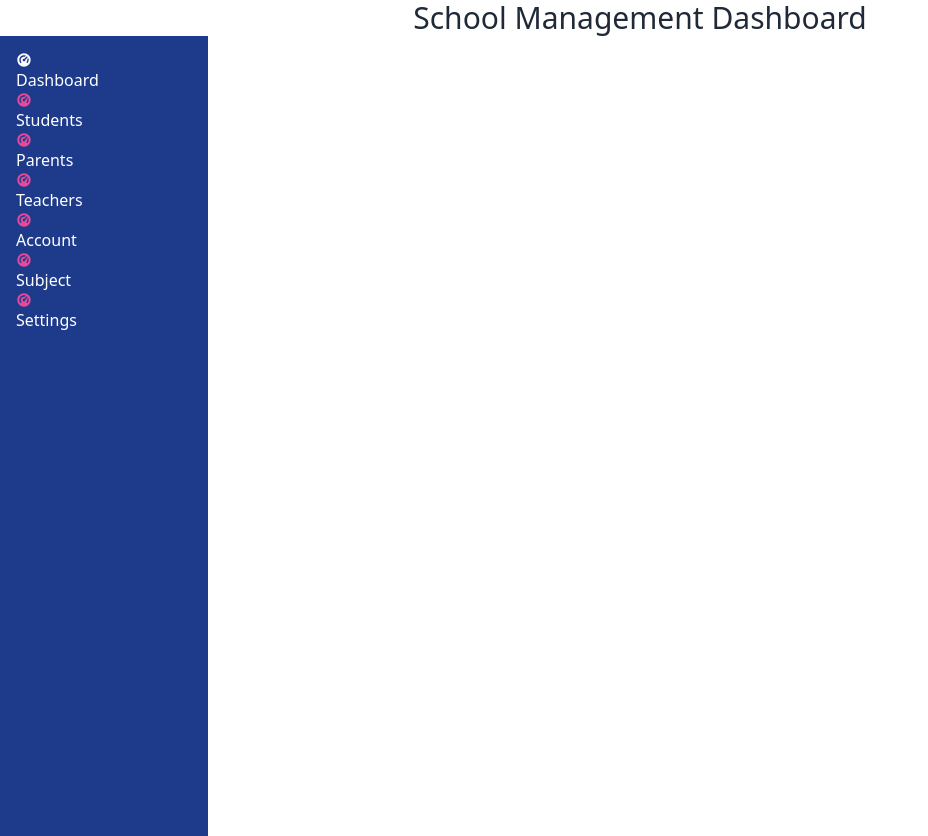
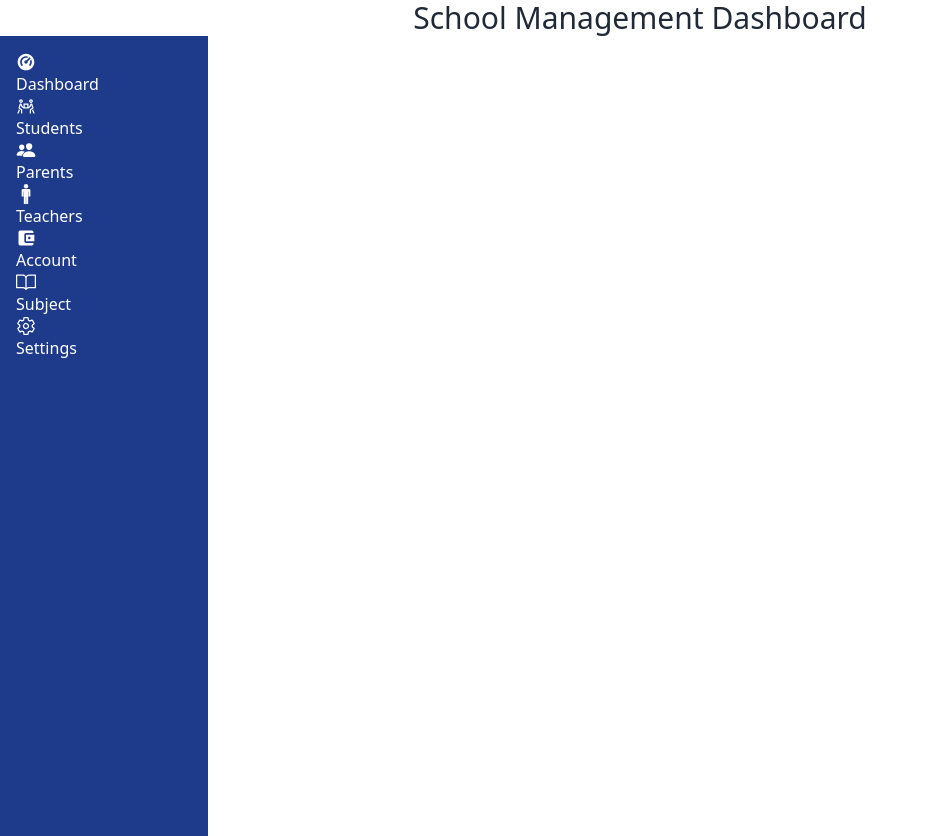
Before and after one commit to Farok-Hossain/sc-management-dashboard, a React (Vite) app: page / in a window 1280 px wide. Shown: the whole page, without its empty margins (0-928 px from the left). Built offline with nearby package versions, Linux system fonts and the light colour scheme.

Commit message:
Dashboard added

```diff
--- a/src/Layout/Dashboard.jsx
+++ b/src/Layout/Dashboard.jsx
@@ -1,36 +1,41 @@
+import { FaHome } from "react-icons/fa";
+import { GoBook } from "react-icons/go";
+import { IoManSharp, IoPeople, IoSettingsOutline } from "react-icons/io5";
+import { LiaPeopleCarrySolid } from "react-icons/lia";
+import { MdAccountBalanceWallet } from "react-icons/md";
 import { RiDashboard2Fill } from "react-icons/ri";
 
 const Dashboard = () => {
   return (
-    <div>
+    <div className="flex">
       <div className=" w-52 min-h-screen bg-blue-900">
         <ul className=" p-4 text-white ">
           <li>
-            <RiDashboard2Fill />
+            <RiDashboard2Fill className="text-xl" />
             Dashboard
           </li>
           <li>
-            <RiDashboard2Fill className="text-pink-500" />
+            <LiaPeopleCarrySolid className="text-xl" />
             Students
           </li>
           <li>
-            <RiDashboard2Fill className="text-pink-500" />
+            <IoPeople className="text-xl" />
             Parents
           </li>
           <li>
-            <RiDashboard2Fill className="text-pink-500" />
+            <IoManSharp className="text-xl" />
             Teachers
           </li>
           <li>
-            <RiDashboard2Fill className="text-pink-500" />
+            <MdAccountBalanceWallet className="text-xl" />
             Account
           </li>
           <li>
-            <RiDashboard2Fill className="text-pink-500" />
+            <GoBook className="text-xl" />
             Subject
           </li>
           <li>
-            <RiDashboard2Fill className="text-pink-500" />
+            <IoSettingsOutline className="text-xl" />
             Settings
           </li>
         </ul>
```
